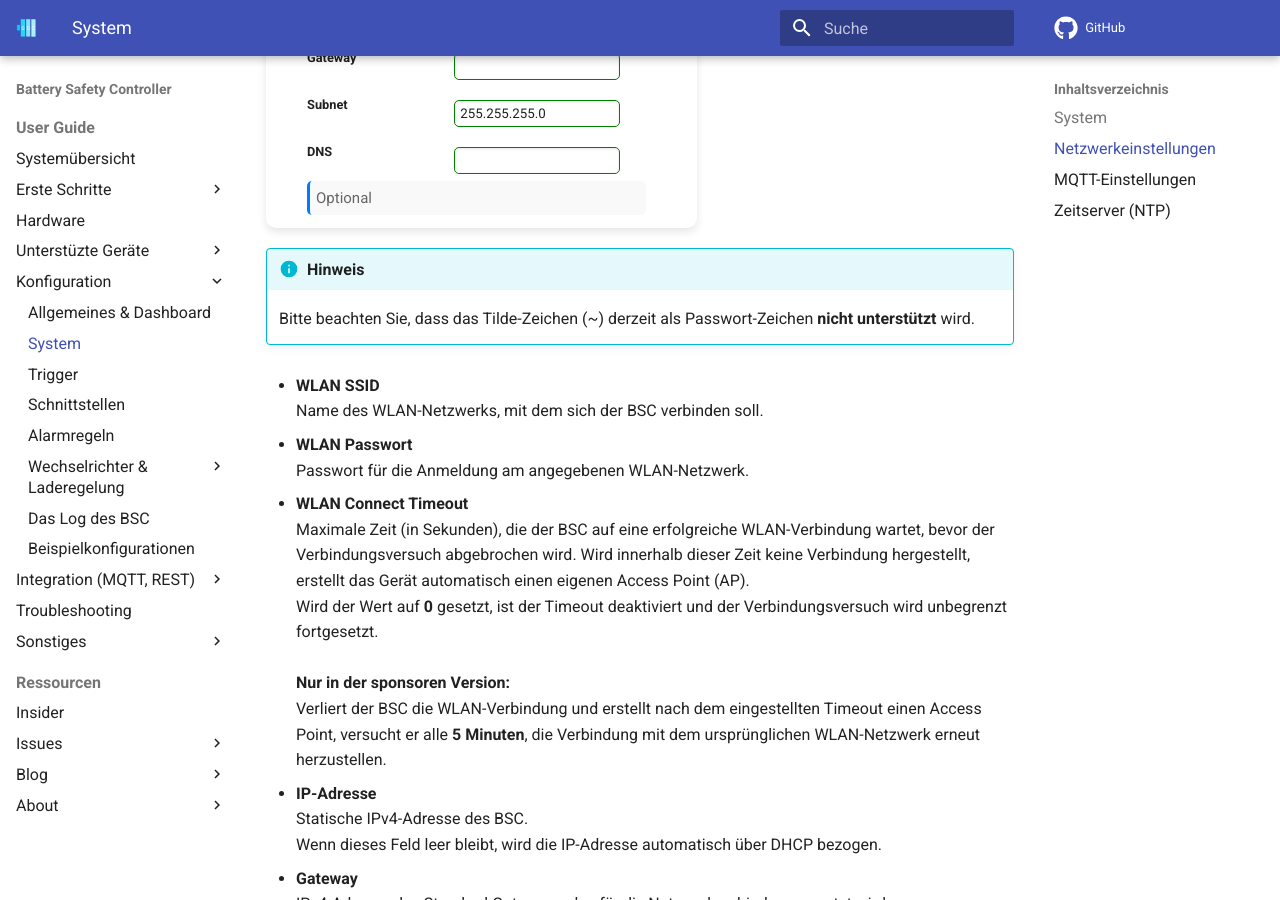
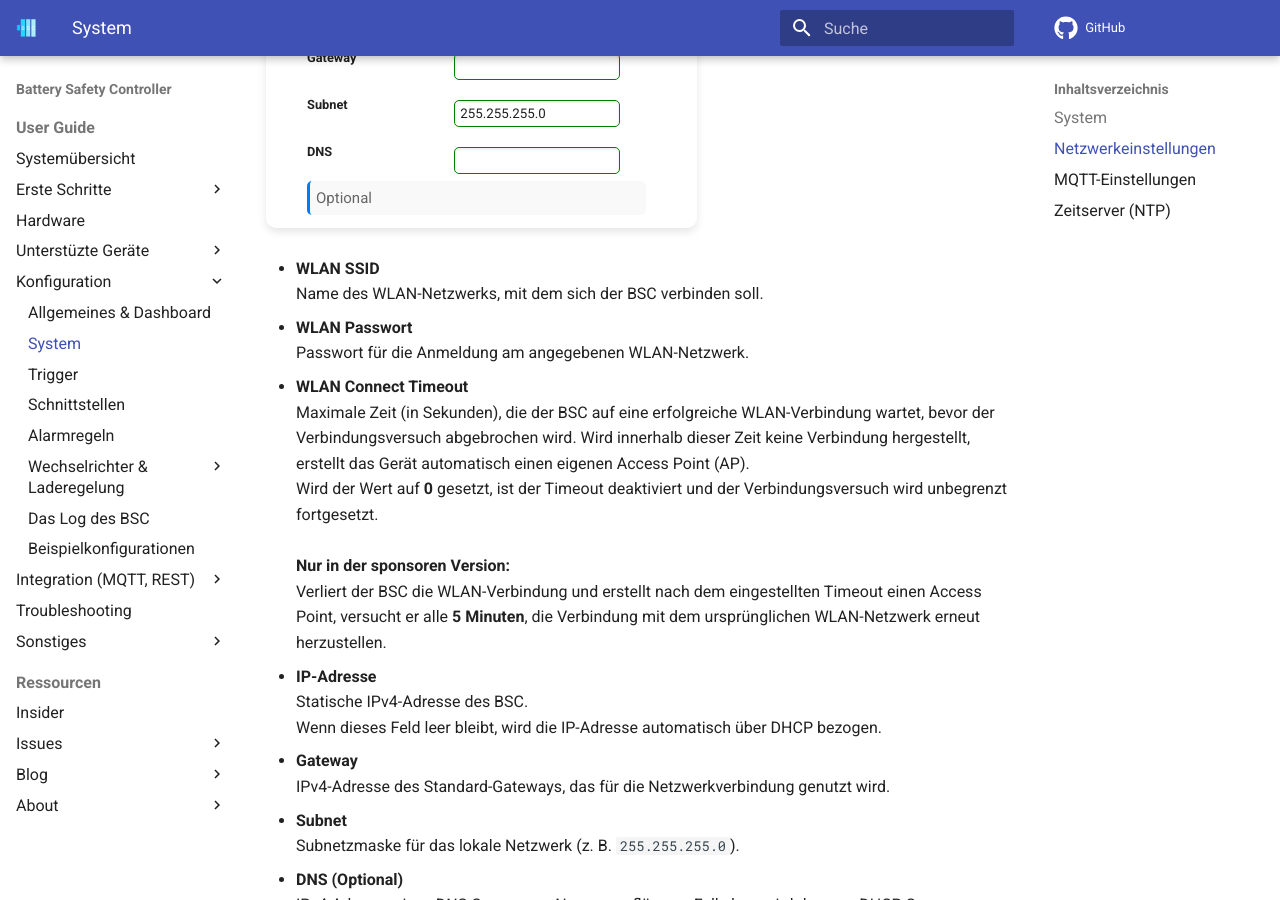
Before and after one commit to bsc-org/bsc, an MkDocs documentation site: the page built from docs/settings_bsc.md, in a window 1280 px wide and 900 px high, scrolled down 1148 px. Built offline with MkDocs 1.6.1 and Material for MkDocs 9.7.7, drawn with Linux system fonts in a browser that asks for light colours; comment, search, counter and statistics services are not loaded.

Commit message:
Tilde fixed mit Version 0.7.10

```diff
--- a/docs/settings_bsc.md
+++ b/docs/settings_bsc.md
@@ -47,9 +47,6 @@ Hier findet man alle System-Internen Einstellmöglichkeiten, wie z.B. Benutzerna
 <td class='Ctd'><input type='text' value='' name='1133871368640' pattern='^((25[0-5]|2[0-4]\d|1\d\d|[1-9]?\d)\.){3}(25[0-5]|2[0-4]\d|1\d\d|[1-9]?\d)$'></td><td class='t1'></td><td class='Ctd'><span class='secVal' id='s2496'></span></td></tr>
 <tr><td colspan='3' class='td0'><div class='help'>Optional</div></td></tr>
 </table></form></div></div>
-
-!!! info "Hinweis"
-    Bitte beachten Sie, dass das Tilde-Zeichen (~) derzeit als Passwort-Zeichen **nicht unterstützt** wird.
 
 - **WLAN SSID**
   Name des WLAN-Netzwerks, mit dem sich der BSC verbinden soll.
```
